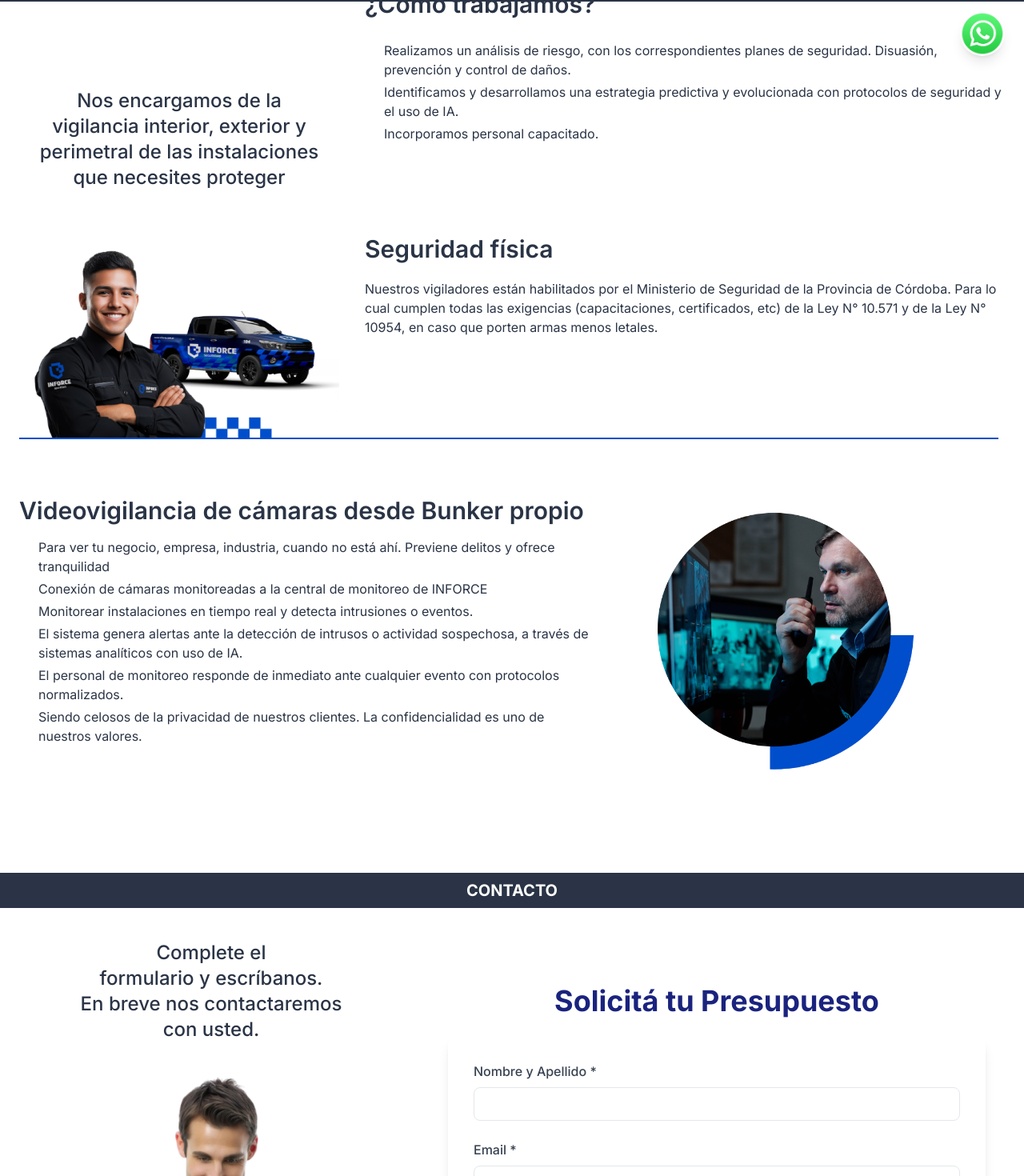
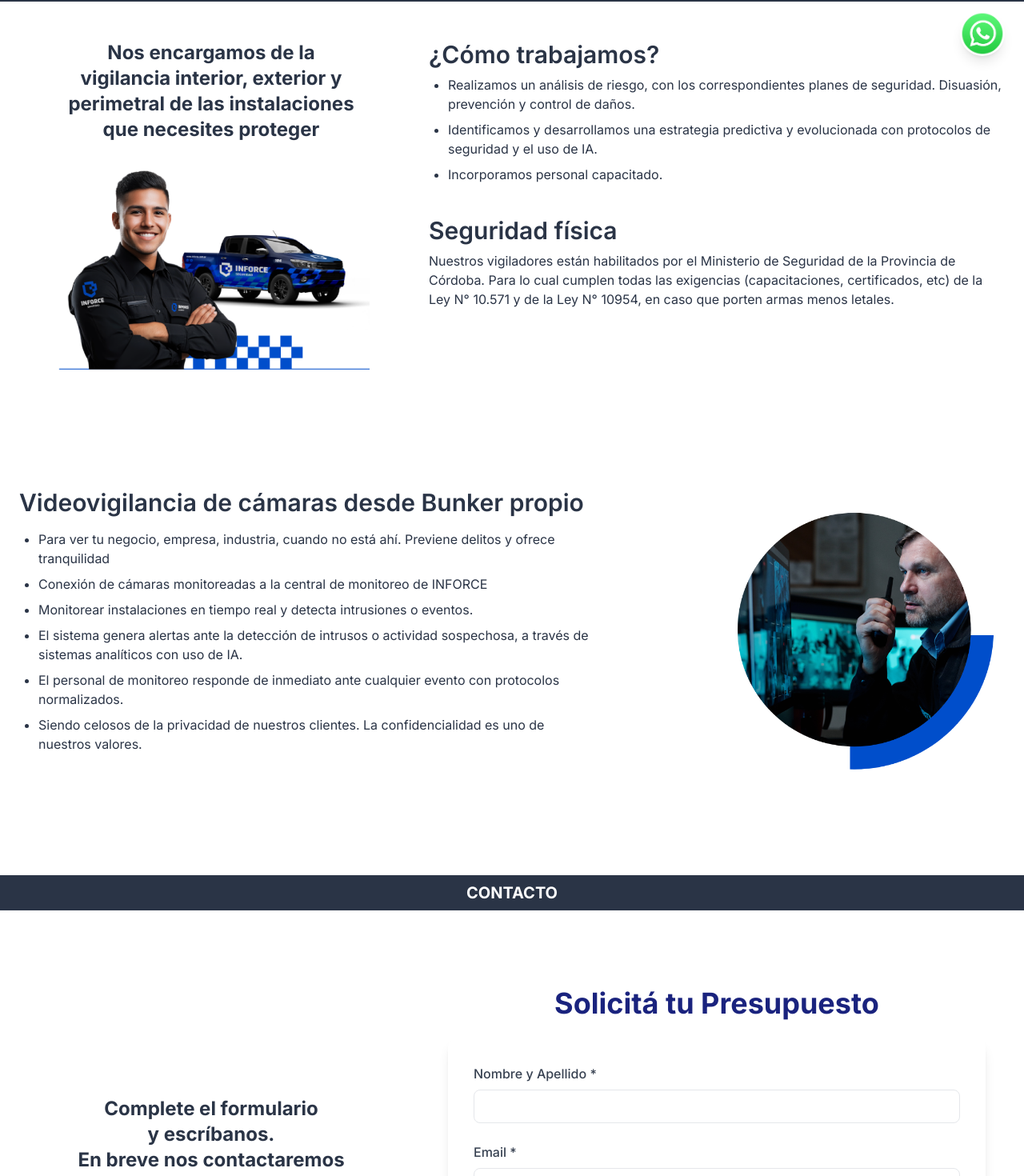
Before and after one commit to inforcewebapp/inforceweb, a React (Vite) app in the folder proyecto/: page /services in a window 1280 px wide. Shown: the part 706-2176 px from the top of the page at 80% size. Built offline with nearby package versions, Linux system fonts and the light colour scheme.

Commit message:
adaptacion a cualquier pc

```diff
--- a/proyecto/src/components/Footer.tsx
+++ b/proyecto/src/components/Footer.tsx
@@ -4,7 +4,6 @@ import Careers from '../pages/Careers';
 import { useLocation } from 'react-router-dom';
 
 const Footer: React.FC = () => {
-
   const location = useLocation();
   const isServicesPage = location.pathname === '/services';
 
@@ -14,37 +13,22 @@ const Footer: React.FC = () => {
       {/* CONTACTO */}
       <section className="bg-white py-16">
         <div className="flex justify-center mb-12">
-              <h2
-                  className={`py-2 text-xl font-bold uppercase mx-auto flex items-center justify-center ${isServicesPage ? 'bg-[#2a3446] text-white' : 'bg-[#014fca] text-white'}`}
-                  style={{ width: "1490px" }} // Ajusta este valor manualmente
-              >
+          <h2 className={`w-full max-w-screen-xl mx-auto py-2 text-xl font-bold uppercase text-center ${isServicesPage ? 'bg-[#2a3446]' : 'bg-[#014fca]'}`}>
             Contacto
           </h2>
         </div>
-          <div className="container mx-auto px-6 flex flex-col md:flex-row md:items-end gap-8">
-            {/* Imagen con texto arriba */}
-            <div
-              className="w-full md:w-2/5 flex flex-col items-center justify-end"
-              style={{ transform: 'translateY(-280px)' }}
-            >
-              <div className={`text-center text-lg leading-snug font-medium mb-4" ${isServicesPage ? 'text-[#2a3446]' : 'text-[#014fca]'}`}
-              style={{ transform: 'translateY(-40px)' }}
-              >
-                <p className="font-bold, text-2xl">Complete el</p>
-                <p className="font-bold, text-2xl">formulario y escríbanos.</p>
-                <p className="font-bold, text-2xl">En breve nos contactaremos</p>
-                <p className="font-bold, text-2xl">con usted.</p>
+
+        <div className="container mx-auto px-6 flex flex-col md:flex-row gap-8 items-center">
+          <div className="w-full md:w-2/5 flex flex-col items-center text-center gap-4">
+            <div className={`text-lg font-medium ${isServicesPage ? 'text-[#2a3446]' : 'text-[#014fca]'}`}>
+              <p className="font-bold text-2xl">Complete el formulario</p>
+              <p className="font-bold text-2xl">y escríbanos.</p>
+              <p className="font-bold text-2xl">En breve nos contactaremos</p>
+              <p className="font-bold text-2xl">con usted.</p>
             </div>
-              <img
-                src="/footer/consulta.png"
-                alt="Consulta"
-                className="max-w-full h-auto object-contain"
-                style={{ maxHeight: '360px' }}
-              />
+            <img src="/footer/consulta.png" alt="Consulta" className="w-full h-auto object-contain max-h-72" />
           </div>
 
-
-            {/* Formulario */}
           <div className="w-full md:w-3/5">
             <Quote />
           </div>
@@ -54,87 +38,54 @@ const Footer: React.FC = () => {
       {/* TRABAJÁ CON NOSOTROS */}
       <section className="bg-white py-16">
         <div className="flex justify-center mb-12">
-            <h2
-                className={`py-2 text-xl font-bold uppercase mx-auto flex items-center justify-center ${isServicesPage ? 'bg-[#2a3446] text-white' : 'bg-[#014fca] text-white'}`}
-                style={{ width: "1490px" }} // Ajusta este valor manualmente
-            >
+          <h2 className={`w-full max-w-screen-xl mx-auto py-2 text-xl font-bold uppercase text-center ${isServicesPage ? 'bg-[#2a3446]' : 'bg-[#014fca]'}`}>
             Trabaja con nosotros
           </h2>
         </div>
 
-        <div className="container mx-auto px-6 flex flex-col md:flex-row md:items-end gap-8">
-            {/* Imagen con texto arriba */}
-            <div
-              className="w-full md:w-2/5 flex flex-col items-center justify-end"
-              style={{ transform: 'translateY(-330px)' }}
-            >
-              <div className={`text-center text-lg leading-snug font-medium mb-4" ${isServicesPage ? 'text-[#2a3446]' : 'text-[#014fca]'}`}
-              style={{ transform: 'translateY(-40px)' }}
-              >
-                <p className="font-bold, text-2xl">Completa el formulario</p>
-                <p className="font-bold, text-2xl">y manda tu curriculum.</p>
-                <p className="font-bold, text-2xl">¡Sumate a nuestro equipo!</p>
-
+        <div className="container mx-auto px-6 flex flex-col md:flex-row gap-8 items-center">
+          <div className="w-full md:w-2/5 flex flex-col items-center text-center gap-4">
+            <div className={`text-lg font-medium ${isServicesPage ? 'text-[#2a3446]' : 'text-[#014fca]'}`}>
+              <p className="font-bold text-2xl">Completa el formulario</p>
+              <p className="font-bold text-2xl">y manda tu curriculum.</p>
+              <p className="font-bold text-2xl">¡Sumate a nuestro equipo!</p>
             </div>
-              <img
-                src="/footer/foter2.png"
-                alt="Consulta"
-                className="max-w-full h-auto object-contain"
-                style={{ maxHeight: '360px' }}
-              />
+            <img src="/footer/foter2.png" alt="Trabaja con nosotros" className="w-full h-auto object-contain max-h-72" />
           </div>
 
-
-            {/* Formulario */}
           <div className="w-full md:w-3/5">
             <Careers />
           </div>
         </div>
       </section>
 
-      {/* BLOQUE AZUL FINAL */}
+      {/* BLOQUE AZUL FINAL (sin cambios) */}
       <div className={`py-10 ${isServicesPage ? 'bg-[#2a3446]' : 'bg-[#014fca]'}`}>
         <div className="container mx-auto px-6 grid grid-cols-1 md:grid-cols-2 items-start gap-8">
 
-          {/* LADO IZQUIERDO: logo grande centrado */}
+          {/* Logo grande */}
           <div className="flex justify-center md:justify-start items-center h-full">
-            <img src={isServicesPage ? "/logo-azul.png" : "/logo.png"}
-            alt="INFORCE SEGURIDAD"
-            className="h-[120px] w-auto" />
+            <img src={isServicesPage ? "/logo-azul.png" : "/logo.png"} alt="INFORCE SEGURIDAD" className="h-[120px] w-auto" />
           </div>
 
-          {/* LADO DERECHO: texto alineado con el ícono de WhatsApp */}
-          <div className="flex flex-col items-start text-left text-sm gap-3 leading-relaxed ">
+          {/* WhatsApp, contacto y redes */}
+          <div className="flex flex-col items-start gap-3 leading-relaxed">
 
-            {/* WhatsApp + mensaje */}
-            <a
-              href="https://wa.me/543516424117"
-              target="_blank"
-              rel="noopener noreferrer"
-              className="block no-underline"
-            >
-              <div className="flex items-center gap-3 ml-[210px] h-[70px]">
-                <img
-                  src="/logos/wpplogo.png"
-                  alt="WhatsApp"
-                  className="h-[70px] w-[85px]"
-                />
+            <a href="https://wa.me/543516424117" target="_blank" rel="noopener noreferrer" className="flex items-center gap-3">
+              <img src="/logos/wpplogo.png" alt="WhatsApp" className="h-[70px] w-[85px]" />
               <div>
                 <p className="font-bold">¡Contáctanos!</p>
                 <p>Te asesoramos y cotizamos en la brevedad</p>
               </div>
-              </div>
             </a>
 
-            {/* Teléfono y dirección */}
-            <div className="pl-[70px] ml-[150px]">
+            <div className="pl-[70px]">
               <p>Tel: 4818269</p>
               <p>Mariano Larra 3375 - B° Urca</p>
               <p>Córdoba - Argentina</p>
             </div>
 
-            {/* Redes sociales */}
-            <div className="pl-[70px] flex space-x-4 ml-[150px]">
+            <div className="pl-[70px] flex space-x-4">
               <a href="https://instagram.com" target="_blank" rel="noopener noreferrer">
                 <img src="/logos/iglogo.png" alt="Instagram" className="h-[60px] w-[50px]" />
               </a>
@@ -143,8 +94,7 @@ const Footer: React.FC = () => {
               </a>
             </div>
 
-            {/* Copyright */}
-            <div className="pl-[70px] text-xs text-white/80 ml-[150px]">
+            <div className="pl-[70px] text-xs text-white/80">
               Copyright INFORCE © {new Date().getFullYear()} Todos los derechos reservados
             </div>
           </div>
--- a/proyecto/src/pages/Services.tsx
+++ b/proyecto/src/pages/Services.tsx
@@ -17,7 +17,6 @@ const slides = [
   }
 ];
 
-
 const Services = () => {
   const [current, setCurrent] = useState(0);
   const location = useLocation();
@@ -25,9 +24,8 @@ const Services = () => {
   const prevSlide = () => setCurrent((prev) => (prev - 1 + slides.length) % slides.length);
   const isServicesPage = location.pathname === '/services';
 
-
   return (
-    <div className="min-h-screen ">
+    <div className="min-h-screen">
       {/* Carousel de imagenes */}
       <div className="relative w-full h-[75vh] overflow-hidden mt-[-64px]">
         {slides.map((slide, index) => (
@@ -42,10 +40,7 @@ const Services = () => {
                 src={slide.image}
                 alt={`slide-${index}`}
                 className="absolute w-full h-full object-cover"
-                style={{
-                  objectFit: "fill",
-                  objectPosition: "center"
-                }}
+                style={{ objectFit: 'fill', objectPosition: 'center' }}
               />
             </div>
             <div className="absolute inset-0">
@@ -58,7 +53,6 @@ const Services = () => {
           </div>
         ))}
 
-        {/* Flechas */}
         <button
           onClick={prevSlide}
           className="absolute top-1/2 left-4 transform -translate-y-1/2 bg-black/40 text-white p-2 rounded-full hover:bg-black/60 z-20"
@@ -72,7 +66,6 @@ const Services = () => {
           <ChevronRight className="w-6 h-6" />
         </button>
 
-        {/* Indicadores */}
         <div className="absolute bottom-4 left-1/2 transform -translate-x-1/2 flex gap-2 z-20">
           {slides.map((_, index) => (
             <span
@@ -89,104 +82,71 @@ const Services = () => {
       <section className="bg-white py-16 relative overflow-hidden">
         <div className="flex justify-center mb-12">
           <h2
-            className={`py-2 text-xl font-bold uppercase mx-auto flex items-center justify-center
-              ${isServicesPage ? 'bg-[#2a3446] text-white' : 'bg-[#014fca] text-white'}`}
-            style={{ width: "1490px" }}
+            className={`w-full max-w-screen-xl mx-auto py-2 text-xl font-bold uppercase text-center ${
+              isServicesPage ? 'bg-[#2a3446] text-white' : 'bg-[#014fca] text-white'
+            }`}
           >
             SEGURIDAD FÍSICA Y ELECTRÓNICA
           </h2>
         </div>
 
-        <div className="container mx-auto px-6 flex flex-col md:flex-row md:items-end gap-8">
-            {/* Imagen con texto arriba */}
-            <div
-              className="w-full md:w-2/5 relative flex flex-col items-center justify-end"
-              style={{ transform: 'translateY(100px)' }}
-            >
-              <div className={`text-center text-lg leading-snug font-medium mb-4 ${isServicesPage ? 'text-[#2a3446]' : 'text-[#014fca]'}`}
-                style={{ transform: 'translateY(-40px)' }}
-              >
-                <p className="font-bold, text-2xl">Nos encargamos de la</p>
-                <p className="font-bold, text-2xl">vigilancia interior, exterior y</p>
-                <p className="font-bold, text-2xl">perimetral de las instalaciones </p>
-                <p className="font-bold, text-2xl">que necesites proteger</p>
+        <div className="container mx-auto px-6 flex flex-col md:flex-row md:items-start gap-8">
+          <div className="w-full md:w-2/5 flex flex-col items-center text-center gap-4">
+            <div className={`text-lg font-medium ${isServicesPage ? 'text-[#2a3446]' : 'text-[#014fca]'}`}>
+              <p className="font-bold text-2xl">Nos encargamos de la</p>
+              <p className="font-bold text-2xl">vigilancia interior, exterior y</p>
+              <p className="font-bold text-2xl">perimetral de las instalaciones</p>
+              <p className="font-bold text-2xl">que necesites proteger</p>
             </div>
-
             <img
               src="/service/ss1.png"
               alt="Consulta"
-                className="max-w-full h-auto object-contain z-0"
-                style={{ maxHeight: '360px' }}
+              className="max-w-full h-auto object-contain max-h-72"
             />
-
-              {/* Línea gris superpuesta */}
-              <div
-                className="bg-[#014fca] absolute bottom-0 left-0 w-[306%]"
-                style={{
-                  height: '38px',
-                  zIndex: 10
-                }}
-              ></div>
           </div>
 
-
-
-            {/* Texto */}
-            <div className="w-full md:w-4/5">
-            {/* p1 - parte superior derecha */}
-              <div className="text-[#2a3446] text-base mb-6"
-              style={{ transform: 'translateY(-150px)' }}
-              >
-                <p className="font-semibold text-3xl"
-                style={{ transform: 'translateY(-20px)' }}
-                >¿Cómo trabajamos?</p>
-                <ul className="list-disc ml-6 text-base font-normal mt-2 space-y-1">
-                  <p>Realizamos un análisis de riesgo, con los correspondientes planes de seguridad. Disuasión, prevención y control de daños.</p>
-                  <p>Identificamos y desarrollamos una estrategia predictiva y evolucionada con protocolos de seguridad y el uso de IA.</p>
-                  <p>Incorporamos personal capacitado.</p>
+          <div className="w-full md:w-3/5 flex flex-col gap-10">
+            <div className="text-[#2a3446] text-base">
+              <p className="font-semibold text-3xl mb-2">¿Cómo trabajamos?</p>
+              <ul className="list-disc ml-6 space-y-2">
+                <li>Realizamos un análisis de riesgo, con los correspondientes planes de seguridad. Disuasión, prevención y control de daños.</li>
+                <li>Identificamos y desarrollamos una estrategia predictiva y evolucionada con protocolos de seguridad y el uso de IA.</li>
+                <li>Incorporamos personal capacitado.</li>
               </ul>
             </div>
-            {/* p2 - arriba derecha */}
-              <div className="text-[#2a3446] text-base mb-6"
-              style={{ transform: 'translateY(-40px)' }}
-              >
-                <p className="font-semibold text-3xl"
-                style={{ transform: 'translateY(-20px)' }}
-                >Seguridad física</p>
+
+            <div className="text-[#2a3446] text-base">
+              <p className="font-semibold text-3xl mb-2">Seguridad física</p>
               <p>
                 Nuestros vigiladores están habilitados por el Ministerio de Seguridad de la Provincia de Córdoba. Para lo cual cumplen todas las exigencias (capacitaciones, certificados, etc) de la Ley N° 10.571 y de la Ley N° 10954, en caso que porten armas menos letales.
               </p>
             </div>
           </div>
         </div>
+      </section>
 
-      </section>
       <section className="bg-white py-16">
         <div className="container mx-auto px-6 flex flex-col md:flex-row md:items-center gap-8">
-          {/* Texto a la izquierda */}
           <div className="w-full md:w-3/5">
             <div className="text-[#2a3446] text-base mb-6">
               <p className="font-semibold text-3xl text-[#2a3446] mb-4">
                 Videovigilancia de cámaras desde Bunker propio
               </p>
-              <ul className="list-disc ml-6 text-base font-normal mt-2 space-y-1">
-                <p>Para ver tu negocio, empresa, industria, cuando no está ahí. Previene delitos y ofrece tranquilidad</p>
-                <p>Conexión de cámaras monitoreadas a la central de monitoreo de INFORCE</p>
-                <p>Monitorear instalaciones en tiempo real y detecta intrusiones o eventos.</p>
-                <p>El sistema genera alertas ante la detección de intrusos o actividad sospechosa, a través de sistemas analíticos con uso de IA.</p>
-                <p>El personal de monitoreo responde de inmediato ante cualquier evento con protocolos normalizados.</p>
-                <p>Siendo celosos de la privacidad de nuestros clientes. La confidencialidad es uno de nuestros valores.</p>
+              <ul className="list-disc ml-6 space-y-2">
+                <li>Para ver tu negocio, empresa, industria, cuando no está ahí. Previene delitos y ofrece tranquilidad</li>
+                <li>Conexión de cámaras monitoreadas a la central de monitoreo de INFORCE</li>
+                <li>Monitorear instalaciones en tiempo real y detecta intrusiones o eventos.</li>
+                <li>El sistema genera alertas ante la detección de intrusos o actividad sospechosa, a través de sistemas analíticos con uso de IA.</li>
+                <li>El personal de monitoreo responde de inmediato ante cualquier evento con protocolos normalizados.</li>
+                <li>Siendo celosos de la privacidad de nuestros clientes. La confidencialidad es uno de nuestros valores.</li>
               </ul>
             </div>
           </div>
 
-          {/* Imagen a la derecha como círculo agrandado */}
           <div className="w-full md:w-2/5 flex justify-center md:justify-end">
-            <div className=" overflow-hidden w-[350px] h-[350px] "
-            style={{ transform: 'translatex(-100px)' }}
-            >
+            <div className="overflow-hidden w-[350px] h-[350px]">
               <img
-                src="/service/ss2.png" // Cambiá a tu ruta correcta
+                src="/service/ss2.png"
                 alt="Vigilancia"
                 className="w-full h-full object-cover"
               />
@@ -194,8 +154,6 @@ const Services = () => {
           </div>
         </div>
       </section>
-
-
     </div>
   );
 };
```
Lines whose indentation alone changed are shown as unchanged.
